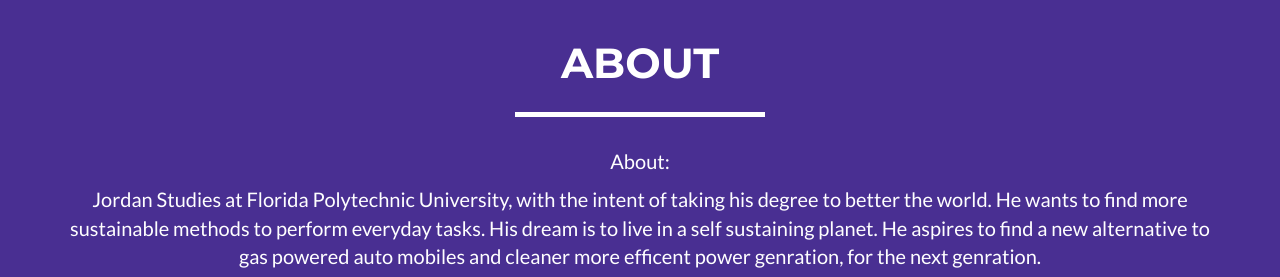
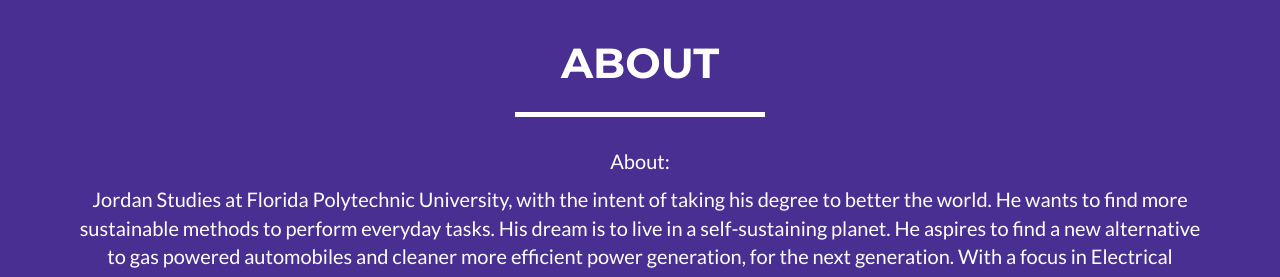
Before and after one commit to jordanfaison/jordanfaison.github.io, a website: page index.html in a window 1280 px wide. Shown: the part 1819-2096 px from the top of the page. Drawn offline with nearby package versions, Linux system fonts and the light colour scheme.

Commit message:
spelling issues fixed

```diff
--- a/index.html
+++ b/index.html
@@ -166,7 +166,7 @@
             <div class="row">
                 <div class="col-lg-12 text-center">
                     <p>About:</p>
-                    <P>Jordan Studies at Florida Polytechnic University, with the intent of taking his degree to better the world. He wants to find more sustainable methods to perform everyday tasks. His dream is to live in a self sustaining planet. He aspires to find a new alternative to gas powered auto mobiles and cleaner more efficent power genration, for the next genration. </p>
+                    <P>Jordan Studies at Florida Polytechnic University, with the intent of taking his degree to better the world. He wants to find more sustainable methods to perform everyday tasks. His dream is to live in a self-sustaining planet. He aspires to find a new alternative to gas powered automobiles and cleaner more efficient power generation, for the next generation. With a focus in Electrical Engineering, He hopes to be involved with Autonomous Vehicles, and an interconnected road system, with a network of communication between cars and infrastructure.   </p>
                 </div>
                 <div class="col-lg-8 col-lg-offset-2 text-center">
                     <a href="https://drive.google.com/file/d/0B-xtiZr0ljBnVXpfc2E2V3JnQ3M/view" class="btn btn-lg btn-outline">
```
